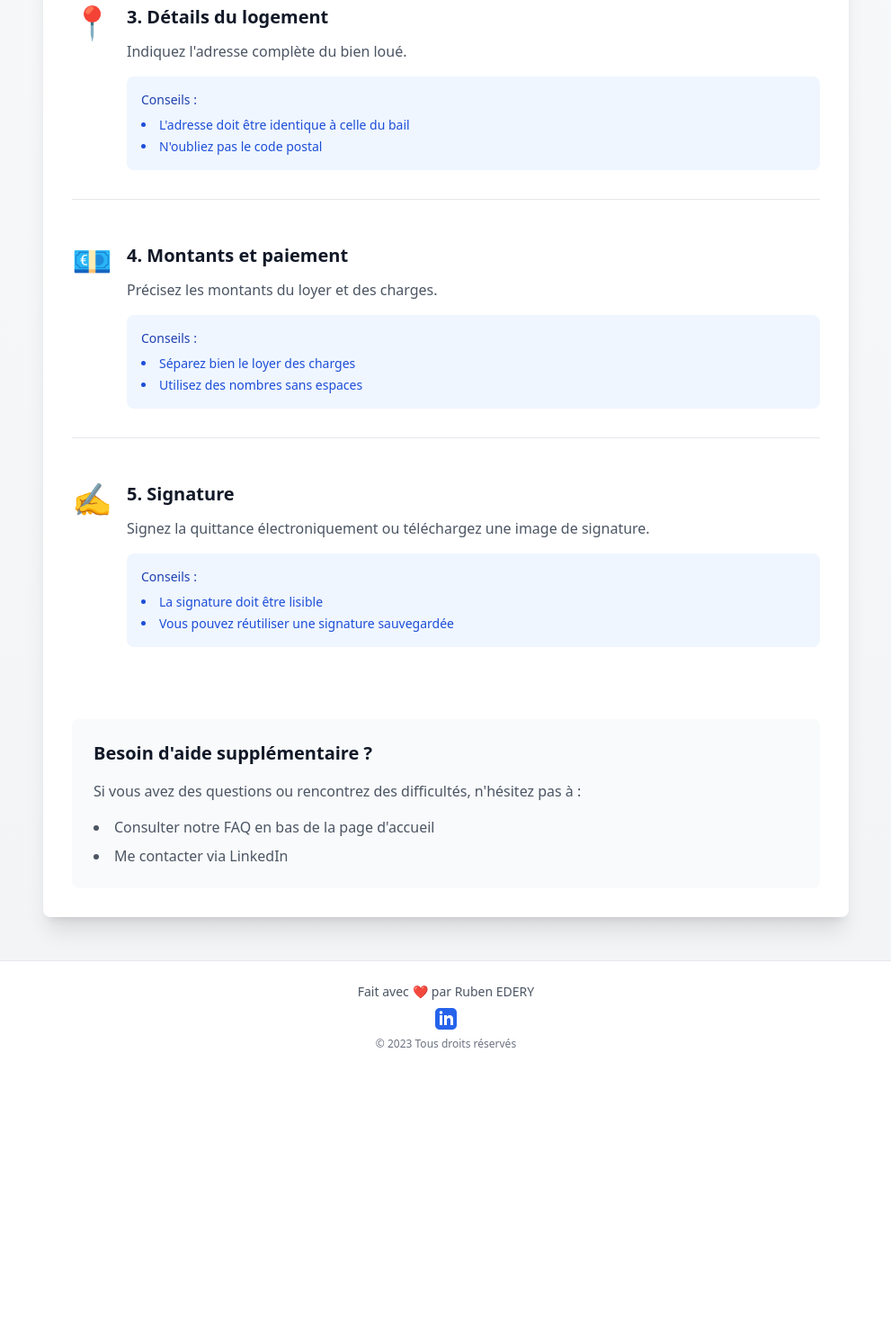
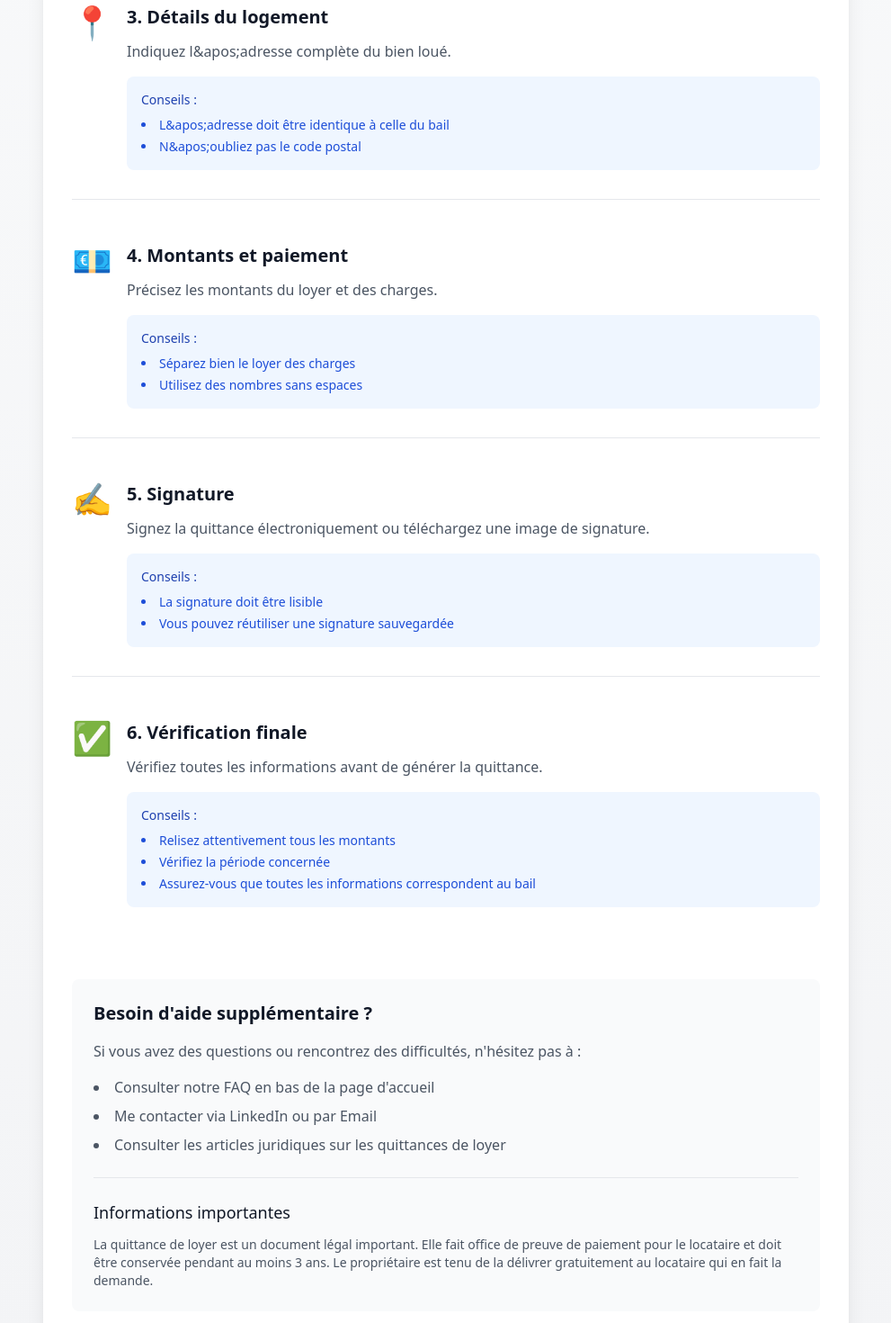
Before and after one commit to rederyELF/quittanceLoyer, a Next.js app: page /guide in a window 1280 px wide. Shown: the part 780-2250 px from the top of the page at 90% size, without its empty margins (144-1135 px from the left). Before the commit the page ends 1972 px from the top, so only its background shows below. Built offline with nearby package versions, Linux system fonts and the light colour scheme.

Commit message:
Clean project

```diff
--- a/components/Header.js
+++ b/components/Header.js
@@ -52,7 +52,7 @@ export default function Header() {
               href="/guide"
               className="text-gray-600 hover:text-gray-900 transition-colors"
             >
-              Guide d'utilisation
+              Guide d&apos;utilisation
             </Link>
             <Link
               href="/legal"
@@ -117,7 +117,7 @@ export default function Header() {
                 href="/guide"
                 className="text-gray-600 hover:text-gray-900 transition-colors"
               >
-                Guide d'utilisation
+                Guide d&apos;utilisation
               </Link>
               <Link
                 href="/legal"
--- a/components/PDFPreview.js
+++ b/components/PDFPreview.js
@@ -1,3 +1,5 @@
+import Image from 'next/image';
+
 const PDFPreview = ({ data }) => {
   // Fonction pour formater la date
   const formatDate = (dateString) => {
@@ -83,10 +85,12 @@ const PDFPreview = ({ data }) => {
           <div className="text-right">
             <p className="text-sm text-gray-500 mb-2">Signature du bailleur</p>
             {data.sign && (
-              <img
+              <Image
                 src={data.sign}
                 alt="Signature"
                 className="h-16 object-contain"
+                width={100}
+                height={100}
               />
             )}
           </div>
--- a/components/ProgressBar.js
+++ b/components/ProgressBar.js
@@ -1,9 +1,4 @@
 import { useEffect, useState } from 'react';
-
-export default function ProgressBar({ formData }) {
-  const [progress, setProgress] = useState(0);
-  const [status, setStatus] = useState('');
-  const [isDetailsOpen, setIsDetailsOpen] = useState(false);
 
 const fields = [
   { key: 'nom', label: 'Nom du propriétaire' },
@@ -18,6 +13,11 @@ export default function ProgressBar({ formData }) {
   { key: 'chargesAmount', label: 'Montant des charges' },
   { key: 'sign', label: 'Signature' }
 ];
+
+export default function ProgressBar({ formData }) {
+  const [progress, setProgress] = useState(0);
+  const [status, setStatus] = useState('');
+  const [isDetailsOpen, setIsDetailsOpen] = useState(false);
 
   useEffect(() => {
     const filledFields = fields.filter(field => Boolean(formData[field.key]));
--- a/components/QuickAccess.js
+++ b/components/QuickAccess.js
@@ -104,7 +104,7 @@ export default function QuickAccess() {
           <svg className="w-5 h-5 mr-2" fill="none" viewBox="0 0 24 24" stroke="currentColor">
             <path strokeLinecap="round" strokeLinejoin="round" strokeWidth={2} d="M19 11H5m14 0a2 2 0 012 2v6a2 2 0 01-2 2H5a2 2 0 01-2-2v-6a2 2 0 012-2m14 0V9a2 2 0 00-2-2M5 11V9a2 2 0 012-2m0 0V5a2 2 0 012-2h6a2 2 0 012 2v2M7 7h10" />
           </svg>
-          Voir l'historique complet
+          Voir l&apos;historique complet
         </Link>
         <Link
           href="/history#stats"
--- a/components/ShareButtons.js
+++ b/components/ShareButtons.js
@@ -49,10 +49,10 @@ export default function ShareButtons() {
     return (
         <div className="bg-white rounded-lg shadow-md p-6">
             <h2 className="text-lg font-semibold text-gray-900 mb-2">
-                Partager l'outil
+                Partager l&apos;outil
             </h2>
             <p className="text-gray-600 text-sm mb-4">
-                Aidez d'autres propriétaires à découvrir cet outil gratuit
+                Aidez d&apos;autres propriétaires à découvrir cet outil gratuit
             </p>
             <div className="flex flex-wrap gap-3">
                 {shareLinks.map((platform) => (
--- a/pages/guide.js
+++ b/pages/guide.js
@@ -14,13 +14,13 @@ export default function Guide() {
       title: "2. Informations du locataire",
       description: "Saisissez les coordonnées de votre locataire.",
       icon: "🏠",
-      tips: ["Vérifiez l'orthographe du nom", "Utilisez les informations du bail"]
+      tips: ["Vérifiez l&apos;orthographe du nom", "Utilisez les informations du bail"]
     },
     {
       title: "3. Détails du logement",
-      description: "Indiquez l'adresse complète du bien loué.",
+      description: "Indiquez l&apos;adresse complète du bien loué.",
       icon: "📍",
-      tips: ["L'adresse doit être identique à celle du bail", "N'oubliez pas le code postal"]
+      tips: ["L&apos;adresse doit être identique à celle du bail", "N&apos;oubliez pas le code postal"]
     },
     {
       title: "4. Montants et paiement",
@@ -33,13 +33,23 @@ export default function Guide() {
       description: "Signez la quittance électroniquement ou téléchargez une image de signature.",
       icon: "✍️",
       tips: ["La signature doit être lisible", "Vous pouvez réutiliser une signature sauvegardée"]
+    },
+    {
+      title: "6. Vérification finale",
+      description: "Vérifiez toutes les informations avant de générer la quittance.",
+      icon: "✅",
+      tips: [
+        "Relisez attentivement tous les montants",
+        "Vérifiez la période concernée",
+        "Assurez-vous que toutes les informations correspondent au bail"
+      ]
     }
   ];
 
   return (
     <>
       <Head>
-        <title>Guide d'utilisation | Générateur de Quittance de Loyer</title>
+        <title>Guide d&apos;utilisation | Générateur de Quittance de Loyer</title>
         <meta name="description" content="Apprenez à utiliser notre générateur de quittances de loyer en quelques étapes simples." />
       </Head>
 
@@ -49,7 +59,7 @@ export default function Guide() {
         <div className="max-w-4xl mx-auto">
           <div className="bg-white rounded-lg shadow-xl p-8">
             <h1 className="text-3xl font-bold text-gray-900 mb-8 text-center">
-              Guide d'utilisation
+              Guide d&apos;utilisation
             </h1>
 
             <div className="space-y-12">
@@ -82,15 +92,27 @@ export default function Guide() {
 
             <div className="mt-12 p-6 bg-gray-50 rounded-lg">
               <h2 className="text-xl font-semibold text-gray-900 mb-4">
-                Besoin d'aide supplémentaire ?
+                Besoin d&apos;aide supplémentaire ?
               </h2>
               <p className="text-gray-600 mb-4">
-                Si vous avez des questions ou rencontrez des difficultés, n'hésitez pas à :
+                Si vous avez des questions ou rencontrez des difficultés, n&apos;hésitez pas à :
               </p>
               <ul className="list-disc list-inside text-gray-600 space-y-2">
-                <li>Consulter notre FAQ en bas de la page d'accueil</li>
-                <li>Me contacter via LinkedIn</li>
+                <li>Consulter notre FAQ en bas de la page d&apos;accueil</li>
+                <li>Me contacter via <a href="https://www.linkedin.com/in/ruben-edery/" target="_blank" rel="noopener noreferrer">LinkedIn</a> ou <a href="mailto:ruben@rln-consulting.com">par Email</a></li>
+                <li>Consulter les articles juridiques sur les quittances de loyer</li>
               </ul>
+
+              <div className="mt-6 pt-6 border-t border-gray-200">
+                <h3 className="text-lg font-medium text-gray-900 mb-3">
+                  Informations importantes
+                </h3>
+                <p className="text-sm text-gray-600">
+                  La quittance de loyer est un document légal important. Elle fait office de preuve de
+                  paiement pour le locataire et doit être conservée pendant au moins 3 ans. Le propriétaire
+                  est tenu de la délivrer gratuitement au locataire qui en fait la demande.
+                </p>
+              </div>
             </div>
           </div>
         </div>
--- a/pages/legal.js
+++ b/pages/legal.js
@@ -26,7 +26,7 @@ export default function Legal() {
                 </h2>
                 <p className="text-gray-600">
                   Ce site est édité par Ruben EDERY.<br />
-                  Contact : ruben@rln-consulting.com<br />
+                  Contact : <a href="mailto:ruben@rln-consulting.com">ruben@rln-consulting.com</a><br />
                   Site hébergé par Vercel Inc.
                 </p>
               </section>
@@ -36,7 +36,7 @@ export default function Legal() {
                   2. Propriété intellectuelle
                 </h2>
                 <p className="text-gray-600">
-                  L'ensemble du contenu de ce site est protégé par le droit d'auteur.
+                  L&apos;ensemble du contenu de ce site est protégé par le droit d&apos;auteur.
                 </p>
               </section>
 
@@ -62,7 +62,7 @@ export default function Legal() {
                 </h2>
                 <p className="text-gray-600">
                   Ce site utilise uniquement des cookies techniques essentiels au
-                  fonctionnement du site. Aucun cookie publicitaire n'est utilisé.
+                  fonctionnement du site. Aucun cookie publicitaire n&apos;est utilisé.
                 </p>
               </section>
 
@@ -71,7 +71,7 @@ export default function Legal() {
                   5. Limitation de responsabilité
                 </h2>
                 <p className="text-gray-600">
-                  Les quittances générées le sont à titre indicatif. L'utilisateur reste
+                  Les quittances générées le sont à titre indicatif. L&apos;utilisateur reste
                   responsable de la conformité des documents générés avec la législation
                   en vigueur.
                 </p>
```
Also changed, not shown: pages/index.js (+4 -38 lines). Lines whose indentation alone changed are shown as unchanged.
